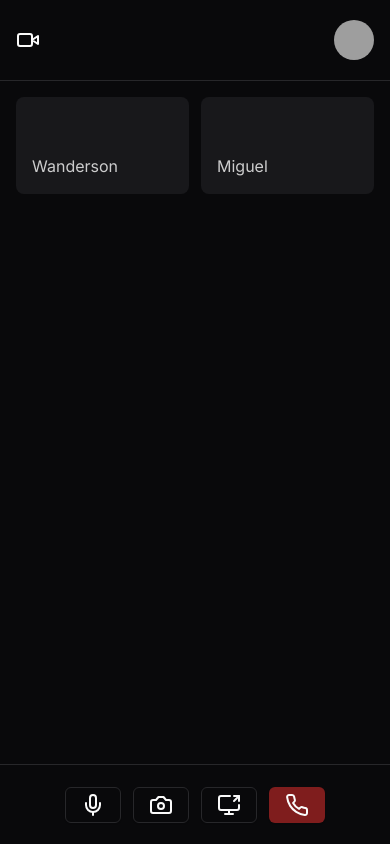
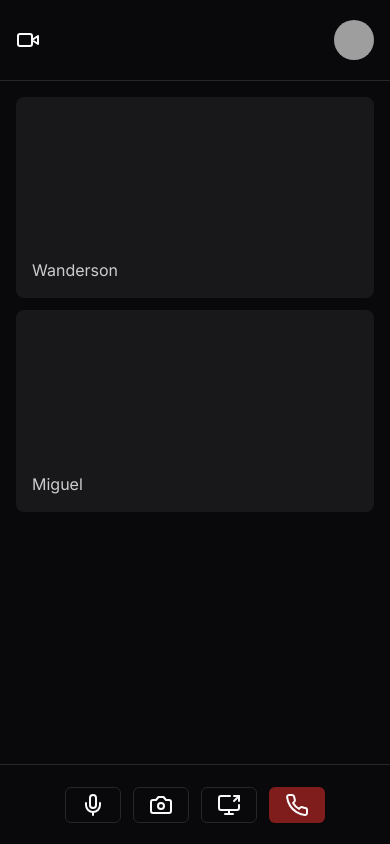
Before and after one commit to wandersonalwes/myroom, a Next.js app in the folder frontend/: page /room/1 in a window 390 px wide. Built offline with nearby package versions, Linux system fonts and the light colour scheme; grey boxes are pictures that could not be loaded.

Commit message:
style: improve the list of participants on mobile

```diff
--- a/frontend/components/participants.tsx
+++ b/frontend/components/participants.tsx
@@ -4,7 +4,7 @@ import { ScrollArea } from './ui/scroll-area'
 export const Participants = () => {
   return (
     <ScrollArea className="w-full">
-      <div className="flex-1 p-4 grid grid-cols-2 gap-3 place-content-start">
+      <div className="flex-1 p-4 grid grid-cols-1 sm:grid-cols-2 gap-3 place-content-start">
         <Participant name="Wanderson" />
         <Participant name="Miguel" />
       </div>
```
